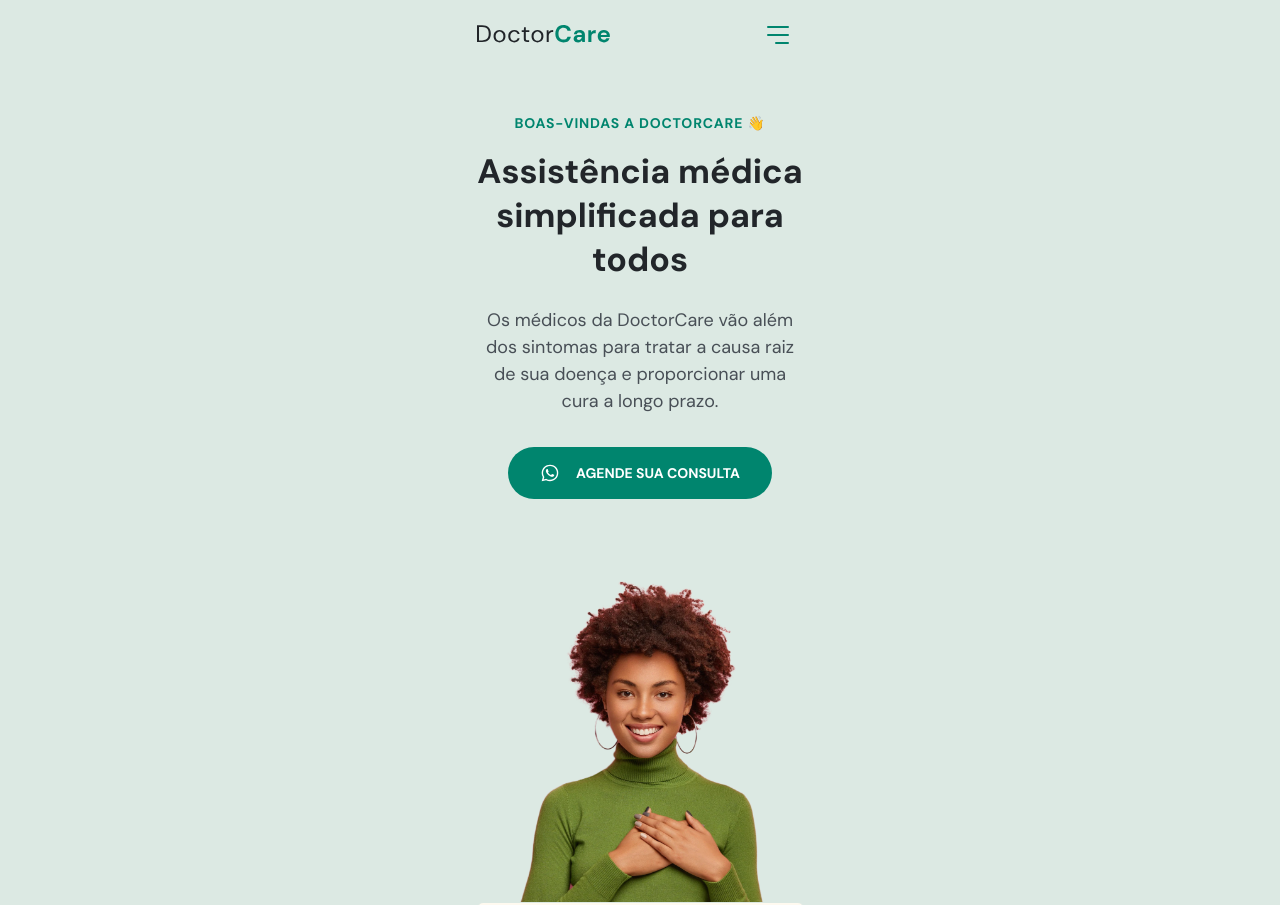
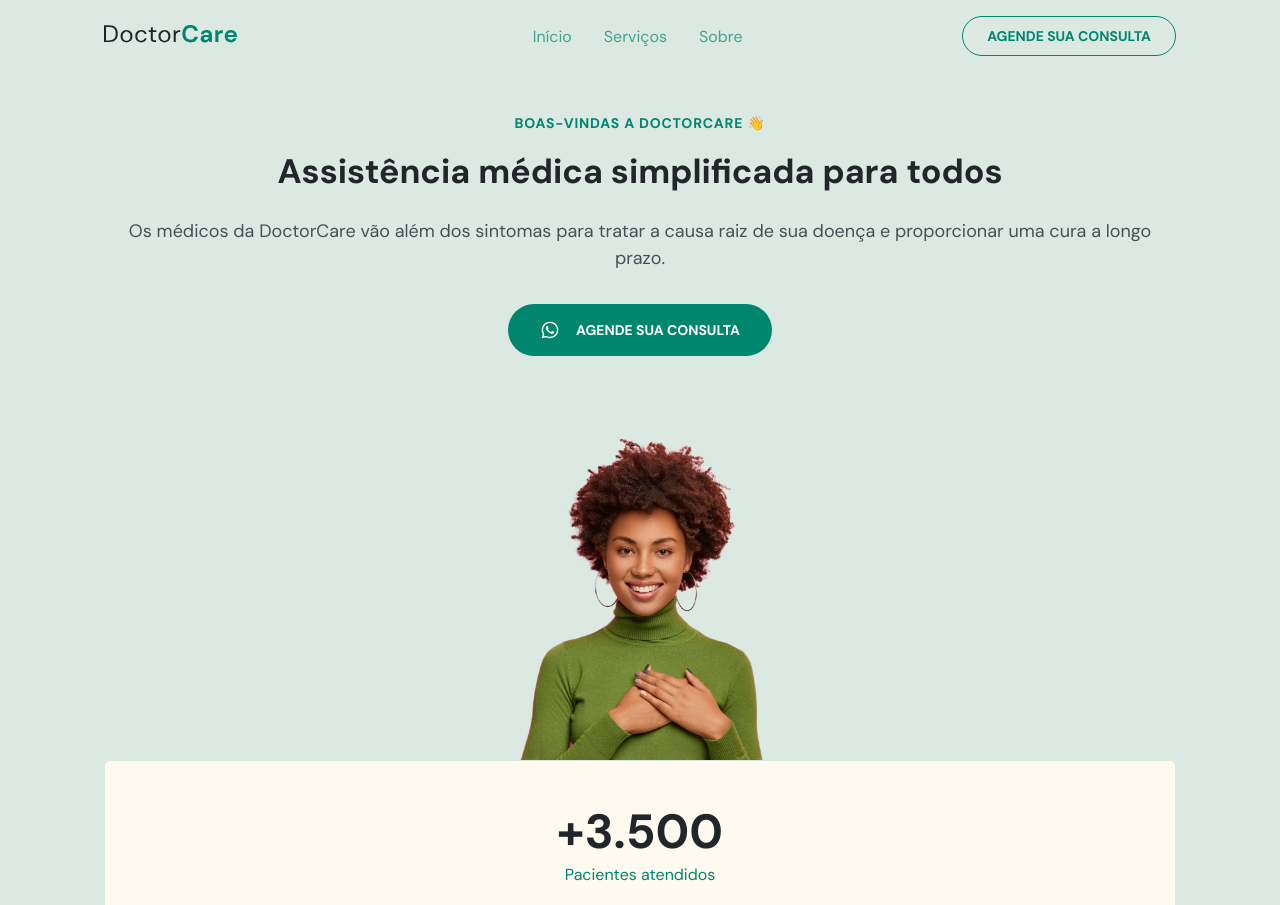
Before and after one commit to felipetexa/nlw-return-doctorcare, a plain HTML site: page index.html in a window 1280 px wide. Shown: the top 905 px of the page. Drawn offline with nearby package versions, Linux system fonts and the light colour scheme.

Commit message:
dia 05 - css do nav para desktop

```diff
--- a/style.css
+++ b/style.css
@@ -17,10 +17,10 @@
   --paragraph: hsl(210, 9%, 31%);
   --brand-beige: hsl(39, 100%, 97%);
   --background: hsl(calc(var(--hue) - 22), 23%, 89%);
+  --background-2: hsl(calc(var(--hue) + 10), 14%, 97%);
   --nav-height: 7.2rem;
   --bg-light: hsla(180, 14%, 97%);
   --brand-dark: hsl(var(--hue), 100%, 14%);
-
 }
 
 html {
@@ -36,7 +36,10 @@ body {
 }
 
 .wrapper {
-  width: 37.5rem;
+  width: min(
+    50rem,
+    100%
+  ); /* menos que 50rem, fica no 100%... 50 rem é o maximo de width */
   margin-inline: auto;
   padding-inline: 2.4rem;
 }
@@ -118,17 +121,17 @@ section .content p {
   fill: var(--background);
 }
 
-#navigation .logo path[fill*="00856F"],
+#navigation .logo path[fill*='00856F'],
 #backToTopButton circle {
   fill: var(--primary-color);
 }
 
-button.open-menu path[stroke*="00856F"],
+button.open-menu path[stroke*='00856F'],
 #contact li path {
   stroke: var(--primary-color);
 }
 
-#navigation.scroll button.open-menu path[stroke*="00856F"]{
+#navigation.scroll button.open-menu path[stroke*='00856F'] {
   stroke: white;
 }
 
@@ -136,7 +139,6 @@ body.menu-expanded #navigation .logo path,
 #navigation.scroll .logo path {
   fill: white;
 }
-
 
 /* ==================== NAVIGATION ======================= */
 
@@ -163,6 +165,11 @@ nav button {
   background: none;
   border: none;
   cursor: pointer;
+}
+
+nav .menu,
+nav .close-menu {
+  position: fixed;
 }
 
 /* ==================== MENU EXPANDED ======================= */
@@ -193,7 +200,6 @@ body.menu-expanded .close-menu {
 }
 
 body.menu-expanded .menu {
-  position: fixed;
   top: 0;
   left: 0;
   background: var(--primary-color);
@@ -261,10 +267,6 @@ body.menu-expanded button path {
   stroke: white;
 }
 
-body.menu-expanded .close-menu {
-  margin-right: 1.5rem;
-}
-
 /* ==================== #HOME ======================= */
 
 #home::before {
@@ -321,7 +323,7 @@ body.menu-expanded .close-menu {
   background-color: var(--brand-beige);
   padding-top: 4rem;
   padding-bottom: 4rem; /* poderia ser substituído top e bottom por padding-block */
-  width: 32.7rem;
+  width: 100%;
   height: 47rem;
   display: flex;
   align-items: center;
@@ -358,7 +360,6 @@ body.menu-expanded .close-menu {
   font-size: 2.4rem;
   line-height: 3.1rem;
 }
-
 
 /* ==================== ABOUT ======================= */
 
@@ -452,3 +453,127 @@ footer .social-links {
   visibility: visible;
   transform: translateY(0);
 }
+
+/* ==================== RESPONSIVO ======================= */
+
+@media (min-width: 1024px) {
+  /* ==================== GERAL ======================= */
+  .wrapper {
+    width: min(112rem, 100%);
+  }
+
+  /* ==================== NAVIGATION ======================= */
+
+  /* reset */
+  nav#navigation .wrapper * {
+    margin: 0;
+    padding: 0;
+    visibility: initial;
+    display: initial;
+    opacity: initial;
+    flex-direction: initial;
+    position: initial;
+    transform: initial;
+    color: initial;
+    background-color: initial;
+    font-weight: initial;
+    filter: initial;
+  }
+
+  nav#navigation .open-menu,
+  nav#navigation .close-menu,
+  nav#navigation .social-links {
+    display: none;
+  }
+
+  nav#navigation .menu {
+    display: flex;
+    align-items: center;
+    justify-content: space-between;
+    width: 60%;
+  }
+
+  nav#navigation .menu ul:nth-child(1) {
+    display: flex;
+    gap: 3.2rem;
+  }
+
+  nav#navigation .menu ul li a {
+    font-size: 1.6rem;
+    color: var(--primary-color);
+    opacity: 0.7;
+  }
+
+  nav#navigation .menu a.button {
+    display: flex;
+    justify-content: center;
+    align-items: center;
+    padding: 1rem 2.4rem;
+    border: 1px solid var(--primary-color);
+    border-radius: 4rem;
+    color: var(--primary-color);
+    font-weight: 700;
+    font-size: 1.4rem;
+    line-height: 1.8rem;
+  }
+
+  nav#navigation .menu a.button:hover {
+    background-color: var(--primary-color);
+    border: none;
+    color: white;
+  }
+
+  nav#navigation.scroll .menu ul li a {
+    color: var(--background-2);
+    opacity: 0.6;
+  }
+
+  nav#navigation.scroll .menu a.button {
+    border-color: white;
+    color: white;
+  }
+
+  nav#navigation .menu li a {
+    transition: opacity 0.4s;
+  }
+
+  nav#navigation .menu li a.active,
+  nav#navigation .menu li a:hover {
+    opacity: 1;
+    font-weight: 700;
+  }
+
+  nav#navigation .menu li a::after {
+    content: '';
+    width: 0%;
+    height: 2px;
+    background-color: var(--primary-color);
+    display: block;
+    position: relative;
+    bottom: -1.8rem;
+    left: -0.8rem;
+    transition: width 0.2s;
+  }
+
+  nav#navigation.scroll .menu li a::after {
+    background-color: white;
+  }
+
+  nav#navigation .menu li a.active::after,
+  nav#navigation .menu li a:hover::after{
+    padding-inline: 0.8rem;
+    width: 100%;
+  }
+
+  nav#navigation.scroll .menu li a.active,
+  nav#navigation.scroll .menu li a:hover {
+    opacity: 1;
+  }
+
+  nav#navigation.scroll .menu a.button.active,
+  nav#navigation.scroll .menu a.button:hover{
+    background-color: var(--primary-color);
+    filter: brightness(1.3);
+    border: none;
+  }
+}
```
